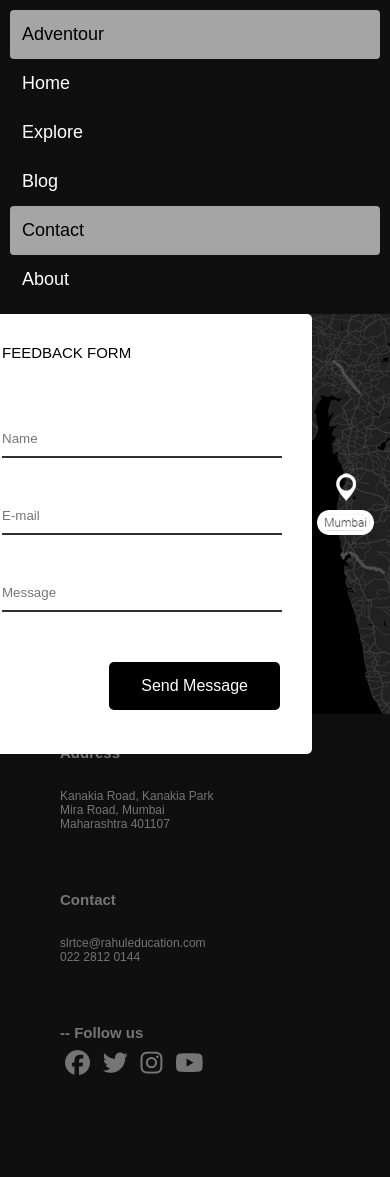
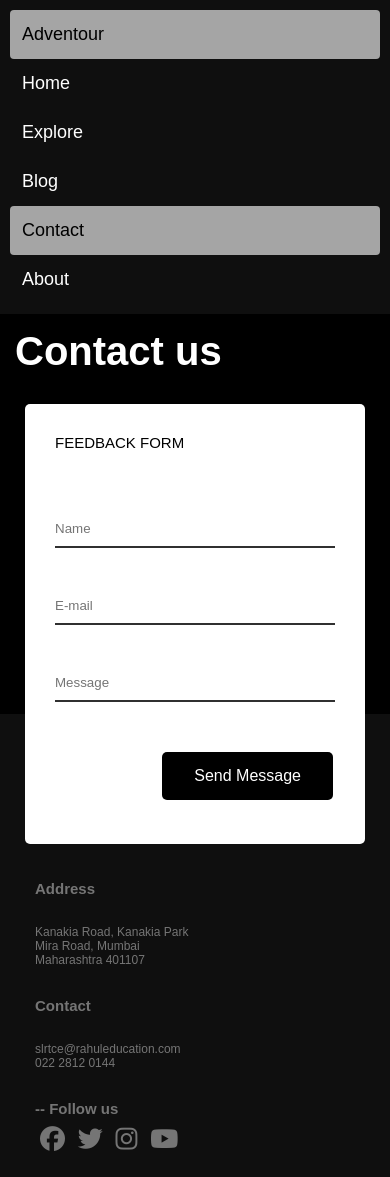
Before and after one commit to jashnimje/Adventour, a PHP site: page /contact.html in a window 390 px wide; the page is wider, and only the part inside the window is pictured. Before the commit the page ends 1075 px from the top of that part, so only its background shows below. Run offline with PHP 8.4, Linux system fonts and the light colour scheme; some libraries are stand-ins or nearby versions.

Commit message:
Contact page responsive changes

```diff
--- a/contact.html
+++ b/contact.html
@@ -31,9 +31,13 @@
 
     <!--Contact page-->
     <div class="middle-container">
+      <div class="row">
+        <div class="col-6">
           <h1 class="contact-title">Contact us</h1>
+        </div>
+      </div>
 
-      <div class="form-container">
+      <div class="col-6 form-container">
         <form
           class="contact-form"
           action="mailto:jashnimje@gmail.com"
@@ -67,12 +71,13 @@
           <button class="send-button">Send Message</button>
         </form>
       </div>
-      <img class="map" src="./assets/img/map.png" alt="Map-location" />
+      <!--<img class="map" src="./assets/img/map.png" alt="Map-location" />-->
     </div>
 
     <!--Footer-->
     <div class="footer">
-      <div class="footer-address">
+      <div class="row">
+        <div class="col-4 footer-address">
           <h1 class="footer-heading">Address</h1>
           <p>
             Kanakia Road, Kanakia Park <br />
@@ -81,7 +86,7 @@
           </p>
         </div>
 
-      <div class="footer-contact">
+        <div class="col-4 footer-contact">
           <h1 class="footer-heading">Contact</h1>
           <p>
             slrtce@rahuleducation.com <br />
@@ -89,7 +94,7 @@
           </p>
         </div>
 
-      <div class="footer-social">
+        <div class="col-4 footer-social">
           <h1 class="footer-heading">-- Follow us</h1>
           <i class="fab fa-facebook"></i>
           <i class="fab fa-twitter"></i>
@@ -97,6 +102,7 @@
           <i class="fab fa-youtube"></i>
         </div>
       </div>
+    </div>
 
     <script src="js/script.js"></script>
   </body>
--- a/css/styles.css
+++ b/css/styles.css
@@ -102,7 +102,6 @@ hr {
 
 .slide-image {
   width: 100%;
-  height: 100%;
   vertical-align: middle;
 }
 
@@ -212,45 +211,41 @@ The dots/bullets/indicators
 
 /* Contact Page*/
 .middle-container {
-  position: relative;
   background-color: rgb(0, 0, 0);
-  height: 400px;
+  height: 40rem;
   width: 100%;
 }
 
 .contact-title {
   font-size: 4rem;
   color: white;
-  position: absolute;
-  bottom: 30px;
-  left: 30px;
 }
 
-.form-container {
-  margin-top: 0;
-  max-width: 960px;
+.map {
+  float: right;
 }
 
 .contact-form {
-  position: absolute;
+  margin-left: auto;
+  margin-right: auto;
   right: 20%;
-  width: 340px;
-  height: 440px;
+  width: 34rem;
+  height: 44rem;
   background: white;
-  border-radius: 5px;
-  padding: 20px 30px;
+  border-radius: 0.5rem;
+  padding: 2rem 3rem;
 }
 
 .feedback-title {
-  font: 15px Oswald, Arial, sans-serif;
-  margin: 10px 0;
-  padding-bottom: 10px;
+  font: 1.5rem Oswald, Arial, sans-serif;
+  margin: 1rem 0;
+  padding-bottom: 1rem;
   color: black;
 }
 
 .contact-input {
   width: 100%;
-  padding: 50px 0 10px 0;
+  padding: 5rem 0 1rem 0;
   box-sizing: border-box;
   background: none;
   outline: none;
@@ -258,18 +253,18 @@ The dots/bullets/indicators
   border: 0;
   font-family: "Montserrat", sans-serif;
   transition: all 0.3s;
-  border-bottom: 2px solid #303030;
+  border-bottom: 0.2rem solid #303030;
 }
 
 .contact-input:focus {
-  border-bottom: 2px solid #78788c;
+  border-bottom: 0.2rem solid #78788c;
 }
 
 p:before {
   content: attr(type);
   display: block;
-  margin: 28px 0 0;
-  font-size: 14px;
+  margin: 2.8rem 0 0;
+  font-size: 1.4rem;
   color: #5a5a5a;
 }
 
@@ -277,13 +272,13 @@ p:before {
   background-color: black;
   border: none;
   color: white;
-  padding: 15px 32px;
+  padding: 1.5rem 3.2rem;
   text-align: center;
   text-decoration: none;
-  font-size: 16px;
-  margin: 50px 2px;
+  font-size: 1.6rem;
+  margin: 5rem 0.2rem;
   cursor: pointer;
-  border-radius: 5px;
+  border-radius: 0.5rem;
   float: right;
   font-family: "Montserrat", sans-serif;
   transition: all 0.3s;
@@ -296,7 +291,7 @@ p:before {
 
 .footer {
   color: rgb(117, 117, 117);
-  padding: 0px 20px;
+  padding: 0rem 2rem;
 }
 
 .footer-heading {
@@ -309,24 +304,70 @@ p:before {
 
 .footer-address {
   float: left;
-  padding: 30px 40px;
+  padding: 3rem 4rem;
 }
 
 .footer-contact {
   float: left;
-  padding: 30px 40px;
+  padding: 3rem 4rem;
 }
 
 .footer-social {
   float: left;
-  padding: 30px 40px;
+  padding: 3rem 4rem;
 }
 
 .fab {
-  padding: 10px 5px;
-  font-size: 25px;
+  padding: 1rem 0.5rem;
+  font-size: 2.5rem;
 }
 
 .fab:hover {
   opacity: 0.7;
 }
+
+[class*="col-"] {
+  float: left;
+  padding: 1.5rem;
+  width: 100%;
+}
+
+@media only screen and (min-width: 768px) {
+  /* For desktop: */
+  .col-1 {
+    width: 8.33%;
+  }
+  .col-2 {
+    width: 16.66%;
+  }
+  .col-3 {
+    width: 25%;
+  }
+  .col-4 {
+    width: 33.33%;
+  }
+  .col-5 {
+    width: 41.66%;
+  }
+  .col-6 {
+    width: 50%;
+  }
+  .col-7 {
+    width: 58.33%;
+  }
+  .col-8 {
+    width: 66.66%;
+  }
+  .col-9 {
+    width: 75%;
+  }
+  .col-10 {
+    width: 83.33%;
+  }
+  .col-11 {
+    width: 91.66%;
+  }
+  .col-12 {
+    width: 100%;
+  }
+}
```
Lines whose indentation alone changed are shown as unchanged.
